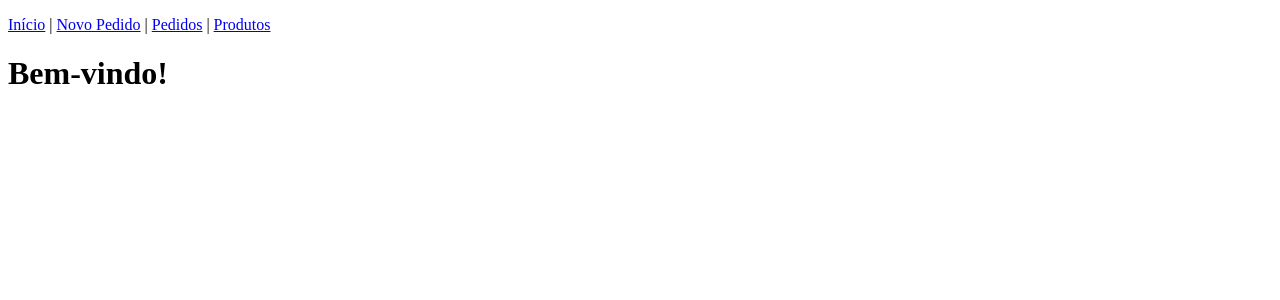
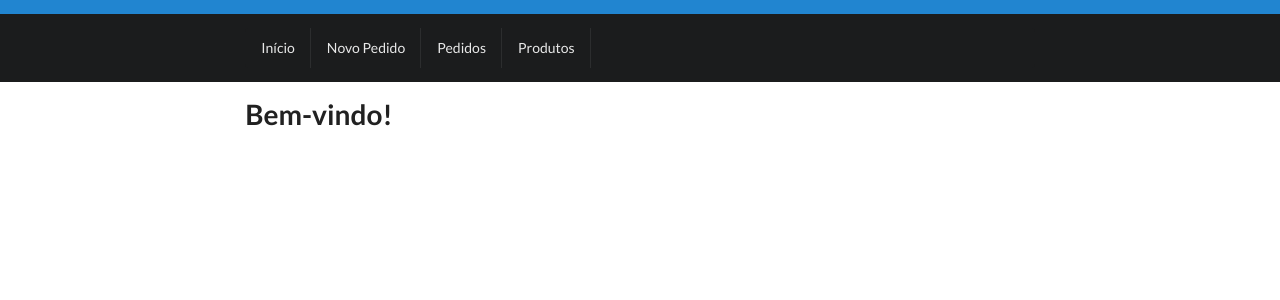
Before and after one commit to felipeflamarion/meuspedidos, a Django app: page / in a window 1280 px wide. Shown: the top 300 px of the page. Run offline with Django 3.2, Linux system fonts and the light colour scheme; data that the repository does not hold is empty.

Commit message:
Iniciando layout da página inicial e estrura do arquivo base

```diff
--- a/projeto/pedidos/templates/base.html
+++ b/projeto/pedidos/templates/base.html
@@ -4,28 +4,66 @@
     <meta charset="UTF-8">
     <title>Pedidos - {% block title %}{% endblock %}</title>
 
+    <link type="text/css" rel="stylesheet" href="{% static 'semantic/semantic.css' %}" />
     {% block extracss %}{% endblock %}
 </head>
 <body>
-    <nav>
-        <p>
-            <a href="{% url 'index' %}">Início</a> |
-            <a href="{% url 'novo_pedido' %}">Novo Pedido</a> |
-            <a href="{% url 'lista_pedidos' %}">Pedidos</a> |
-            <a href="{% url 'lista_produtos' %}">Produtos</a>
-        </p>
 
-        {% if pedido_ativo %}
-        <strong>Pedido Atual: </strong>
-            Cliente: {{ pedido_ativo.cliente.nome }} {{ pedido_ativo.cliente.sobrenome }},
-            {{ pedido_ativo.itens.all|length }} itens
-            - <a href="{%  url 'visualizar_pedido' id_pedido=pedido_ativo.id %}">Finalizar</a>
-            - <a href="{%  url 'cancelar_pedido' %}">Cancelar</a>
-        {% endif %}
-    </nav>
-    {% block content %}{% endblock %}
+<div class="ui centered grid">
+    <div class="ui blue row"></div>
+    <div class="ui black row">
+        <div class="ten wide column">
+            <nav class="ui inverted menu">
+                <a class="item" href="{% url 'index' %}">Início</a>
+                <a class="item" href="{% url 'novo_pedido' %}">Novo Pedido</a>
+                <a class="item" href="{% url 'lista_pedidos' %}">Pedidos</a>
+                <a class="item" href="{% url 'lista_produtos' %}">Produtos</a>
+            </nav>
+        </div>
+    </div>
+
+    {% if pedido_ativo %}
+    <div class="ui row">
+        <div class="ten wide column">
+            <div class="ui blue right aligned segment">
+                <div class="ui left floated left aligned header">
+                    <i class="shop icon"></i>
+                    <div class="content">
+                        <a href="{% url 'visualizar_pedido' id_pedido=pedido_ativo.id %}">
+                        Pedido em andamento
+                        </a>
+                        <div class="sub header">
+                            De <strong>{{ pedido_ativo.cliente.nome }} {{ pedido_ativo.cliente.sobrenome }}</strong>,
+                            iniciado em <strong>{{ pedido_ativo.data|date:'d/m/Y - H:i' }}</strong>
+                        </div>
+                    </div>
+                </div>
+
+                <div class="right menu">
+                    <a class="ui labeled icon inverted red button" href="{%  url 'cancelar_pedido' %}">
+                        <i class="remove icon"></i>
+                        Cancelar
+                    </a>
+                    <a class="ui labeled icon blue button" href="{%  url 'visualizar_pedido' id_pedido=pedido_ativo.id %}">
+                        Finalizar
+                        <i class="check icon"></i>
+                    </a>
+                </div>
+            </div>
+        </div>
+    </div>
+    {% endif %}
+
+    <div class="ui row">
+        <div class="ten wide column">
+        {% block content %}{% endblock %}
+        </div>
+    </div>
+</div>
 </body>
 
 <script type="text/javascript" src="{% static 'js/jquery.js' %}"></script>
+<script type="text/javascript" src="{% static 'semantic/semantic.js' %}"></script>
+<script type="text/javascript" src="{% static 'js/geral.js' %}"></script>
 {% block extrajs %}{% endblock %}
 </html>
--- /dev/null
+++ b/projeto/static/js/geral.js
@@ -0,0 +1,3 @@
+$(document).ready(function () {
+
+});
```
